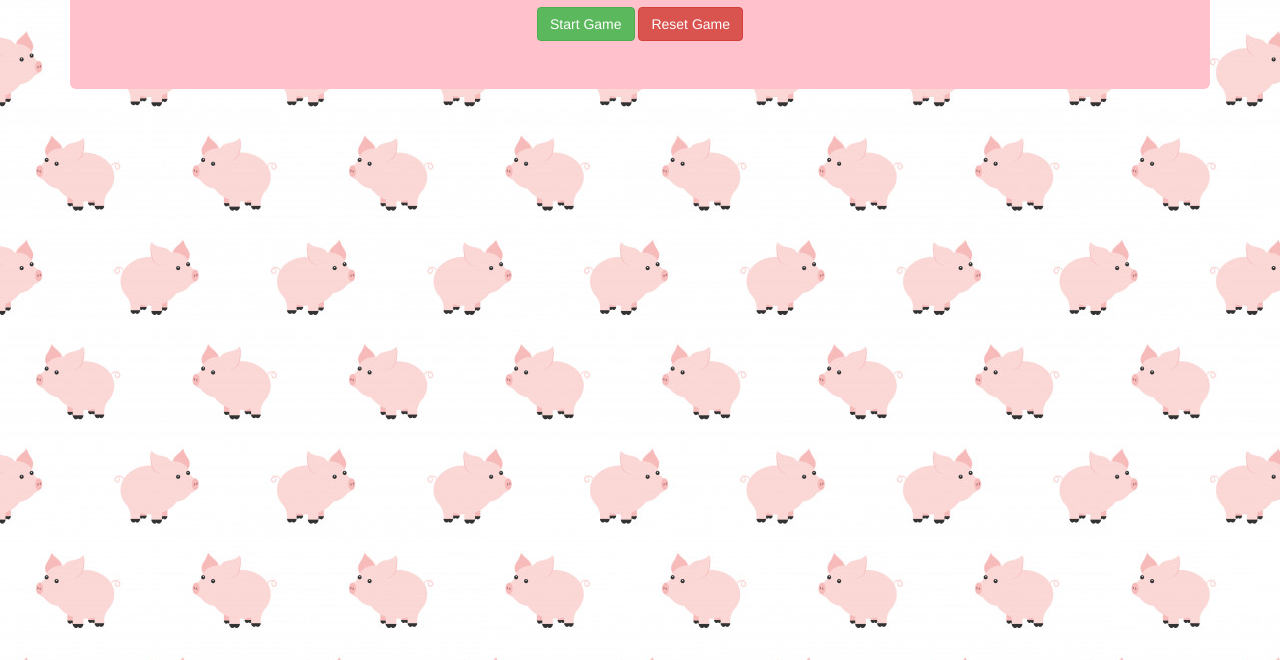
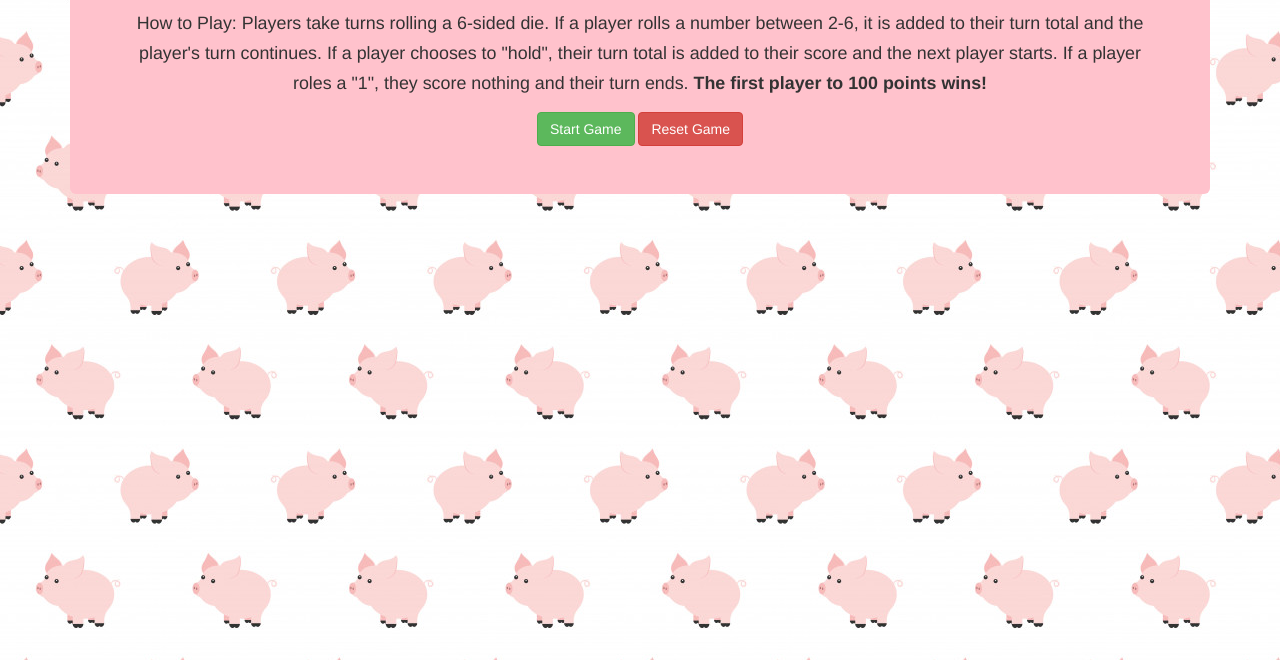
Before and after one commit to Scott-Ian/Pig-Dice, a plain HTML site: page index.html in a window 1280 px wide. Shown: the part 140-800 px from the top of the page. Drawn offline with nearby package versions, Linux system fonts and the light colour scheme.

Commit message:
adds player instructions, updates README.md
Co-Authored-By: Nikolas Kososik <nikolas.kososik@gmail.com>

```diff
--- a/index.html
+++ b/index.html
@@ -14,6 +14,7 @@
   <div class="container">
     <div class="jumbotron">
       <h1 class="display-4">Want to Play Pig Dice?</h1>
+      <p><small>How to Play: Players take turns rolling a 6-sided die. If a player rolls a number between 2-6, it is added to their turn total and the player's turn continues. If a player chooses to "hold", their turn total is added to their score and the next player starts. If a player roles a "1", they score nothing and their turn ends.<strong> The first player to 100 points wins!</strong></small></p>
       <button id="start" class="btn-success btn">Start Game</button>
       <button id="reset" class="btn-danger btn">Reset Game</button>
     </div>
```
Also changed, not shown: 1 other file.
